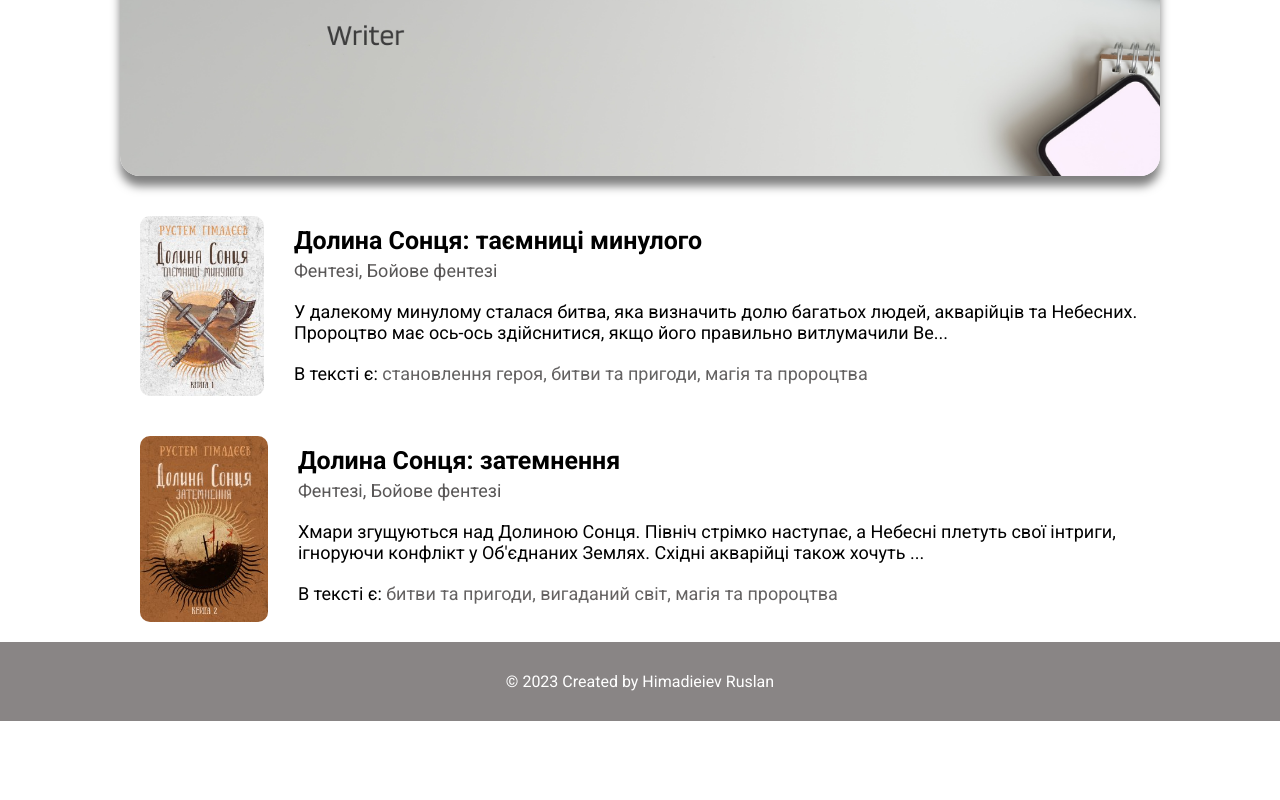
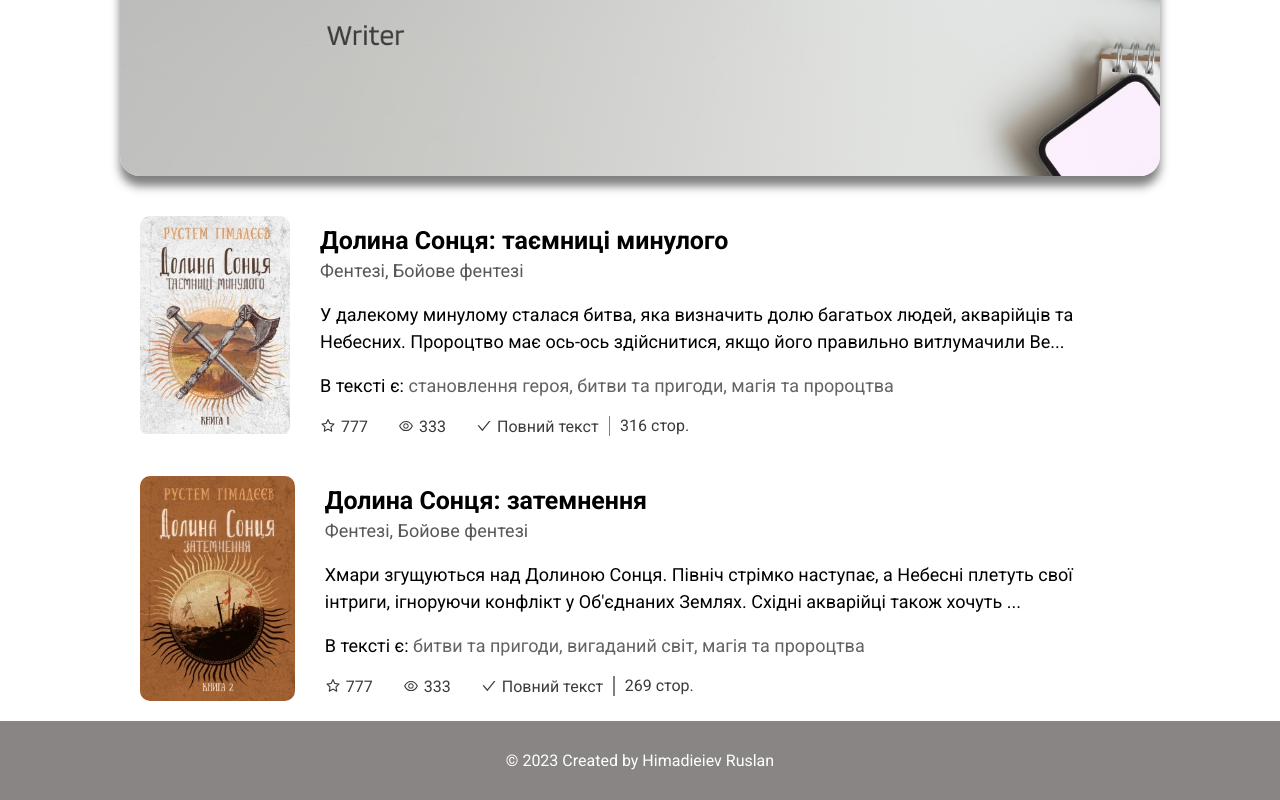
Before and after one commit to Himadieiev/rustem-writer, a React (Create React App) app: page /works in a window 1280 px wide. Shown: the part 336-1136 px from the top of the page. Before the commit the page ends 1057 px from the top, so only its background shows below. Built offline with nearby package versions, Linux system fonts and the light colour scheme.

Commit message:
update book-item

```diff
--- a/package.json
+++ b/package.json
@@ -8,6 +8,7 @@
     "@testing-library/user-event": "^13.5.0",
     "react": "^18.2.0",
     "react-dom": "^18.2.0",
+    "react-icons": "^4.11.0",
     "react-router-dom": "^6.17.0",
     "react-scripts": "5.0.1",
     "web-vitals": "^2.1.4"
--- a/src/components/BookItem/BookItem.jsx
+++ b/src/components/BookItem/BookItem.jsx
@@ -1,4 +1,5 @@
 import React from "react";
+import { AiOutlineStar, AiOutlineEye, AiOutlineCheck } from "react-icons/ai";
 
 import css from "./BookItem.module.css";
 
@@ -6,7 +7,7 @@ const BookItem = ({ book }) => {
   return (
     <li className={css.item}>
       <div className={css.imgWrapper}>
-        <img src={book.imgURL} alt="Book" width={220} height={320} />
+        <img src={book.imgURL} alt="Book" width={275} height={400} />
       </div>
       <div>
         <h2 className={css.title}>{book.title}</h2>
@@ -15,6 +16,22 @@ const BookItem = ({ book }) => {
         <p className={css.textContains}>
           В текcті є: <span className={css.contains}>{book.textContains}</span>
         </p>
+        <div className={css.info}>
+          <div className={css.likesWrapper}>
+            <AiOutlineStar />
+            <span>777</span>
+          </div>
+          <div className={css.viewsWrapper}>
+            <AiOutlineEye />
+            <span>333</span>
+          </div>
+          <div className={css.infoTextWrapper}>
+            <AiOutlineCheck />
+            <span>Повний текст</span>
+          </div>
+          <div className={css.decor}></div>
+          <div>{book.pages} стор.</div>
+        </div>
       </div>
     </li>
   );
--- a/src/components/BookItem/BookItem.module.css
+++ b/src/components/BookItem/BookItem.module.css
@@ -21,6 +21,7 @@
 
 .text {
   margin-top: 20px;
+  line-height: 1.5;
 }
 
 .textContains {
@@ -30,3 +31,41 @@
 .contains {
   color: rgb(100, 98, 98);
 }
+
+.info {
+  display: flex;
+  margin-top: 20px;
+  color: rgb(60, 59, 59);
+  font-size: 16px;
+}
+
+.likesWrapper {
+  display: flex;
+  justify-content: center;
+  align-items: center;
+  gap: 5px;
+}
+
+.viewsWrapper {
+  display: flex;
+  justify-content: center;
+  align-items: center;
+  gap: 5px;
+  margin-left: 30px;
+}
+
+.infoTextWrapper {
+  display: flex;
+  justify-content: center;
+  align-items: center;
+  gap: 5px;
+  margin-left: 30px;
+}
+
+.decor {
+  height: 20px;
+  width: 1.5px;
+  background-color: gray;
+  margin-left: 10px;
+  margin-right: 10px;
+}
```
Also changed, not shown: 1 other file (tests, documents, lock files or other folders).
